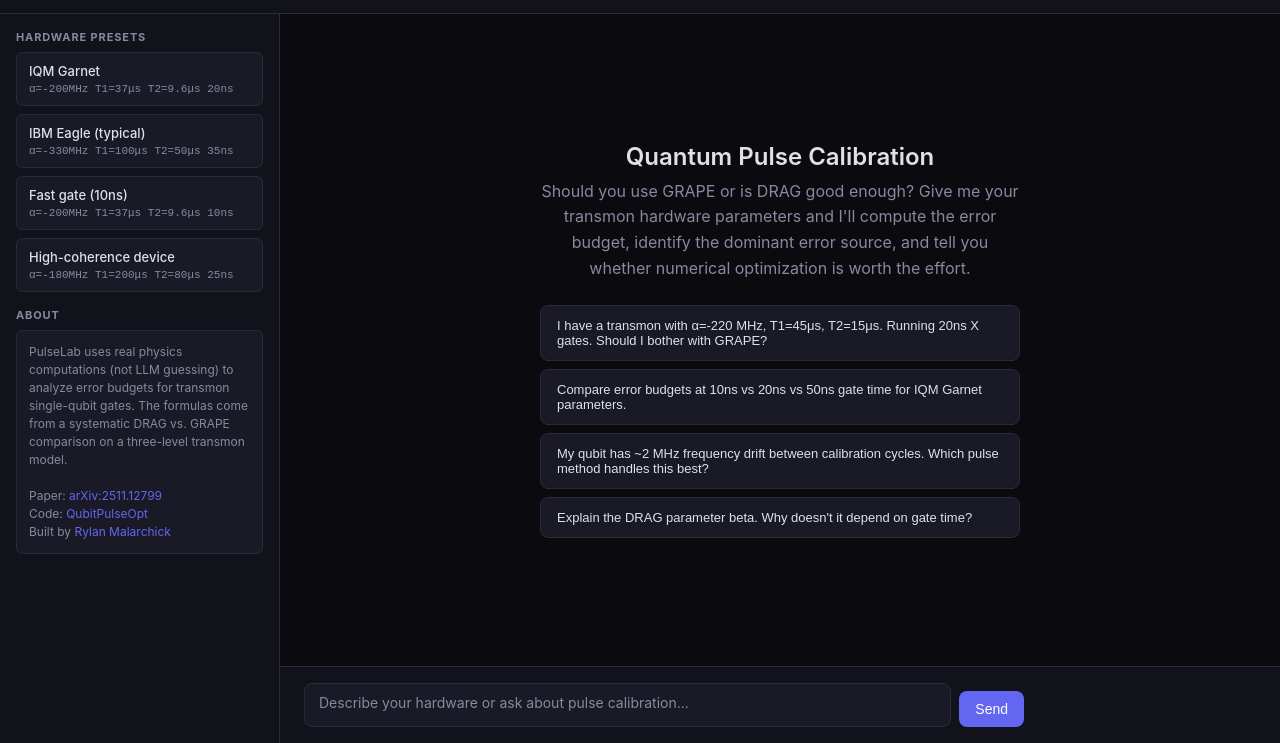
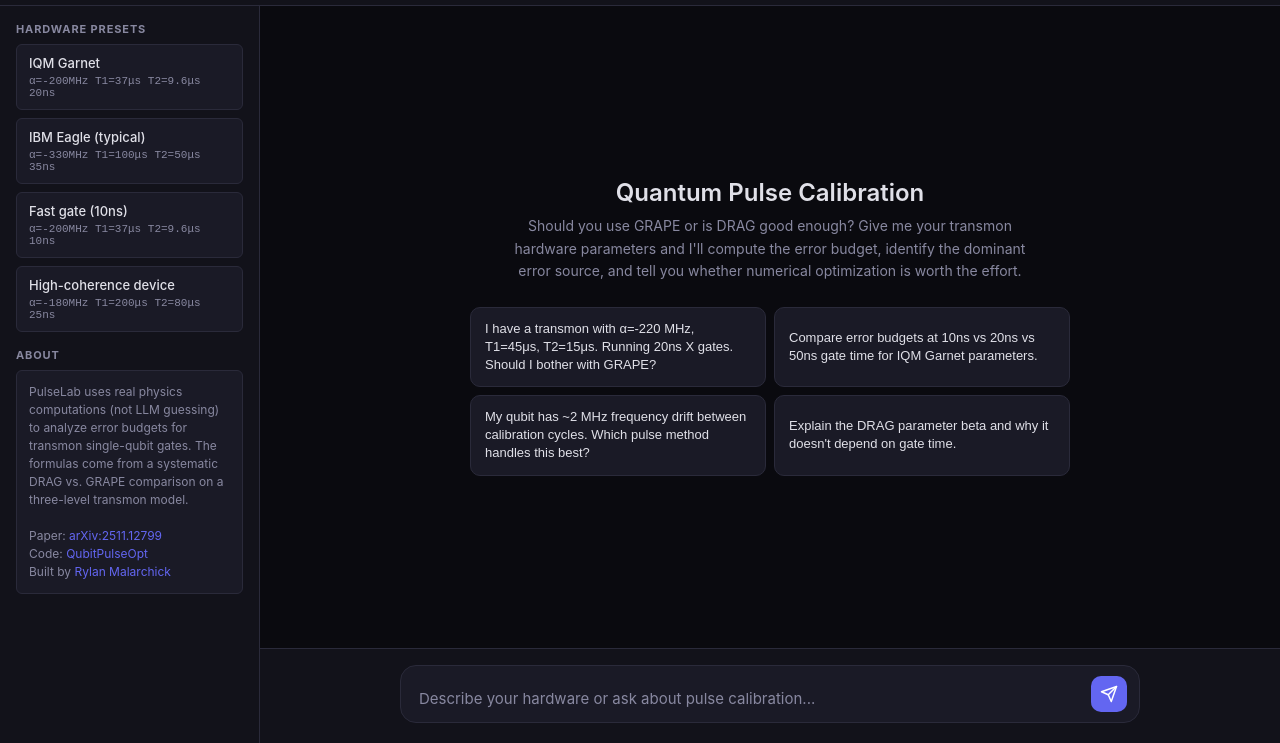
Before and after one commit to rylanmalarchick/cf_ai_rylanmalarchick, a website: page public/index.html in a window 1280 px wide. Shown: the part 57-800 px from the top of the page. Drawn offline with Linux system fonts and the light colour scheme.

Commit message:
fix: normalize Workers AI tool call format + redesign input box
Workers AI returns {name, arguments} not {function: {name, arguments}}.
Added normalizeToolCall() to handle the flat format.

Input redesigned: centered, expandable textarea (up to 200px),
rounded wrapper with send arrow icon, 2-column example grid.

````diff
--- a/public/index.html
+++ b/public/index.html
@@ -33,12 +33,13 @@
 
     /* Header */
     header {
-      padding: 16px 24px;
+      padding: 12px 24px;
       border-bottom: 1px solid var(--border);
       display: flex;
       align-items: center;
       justify-content: space-between;
       background: var(--surface);
+      flex-shrink: 0;
     }
 
     header h1 {
@@ -47,9 +48,7 @@
       letter-spacing: -0.02em;
     }
 
-    header h1 span {
-      color: var(--accent);
-    }
+    header h1 span { color: var(--accent); }
 
     .subtitle {
       font-size: 12px;
@@ -82,7 +81,7 @@
 
     /* Sidebar */
     .sidebar {
-      width: 280px;
+      width: 260px;
       border-right: 1px solid var(--border);
       background: var(--surface);
       padding: 16px;
@@ -90,6 +89,7 @@
       flex-direction: column;
       gap: 16px;
       overflow-y: auto;
+      flex-shrink: 0;
     }
 
     .sidebar h3 {
@@ -111,17 +111,8 @@
 
     .preset:hover { border-color: var(--accent); }
 
-    .preset .name {
-      font-size: 13px;
-      font-weight: 500;
-      margin-bottom: 4px;
-    }
-
-    .preset .params {
-      font-size: 11px;
-      color: var(--text-dim);
-      font-family: var(--mono);
-    }
+    .preset .name { font-size: 13px; font-weight: 500; margin-bottom: 4px; }
+    .preset .params { font-size: 11px; color: var(--text-dim); font-family: var(--mono); }
 
     .info-box {
       padding: 12px;
@@ -133,11 +124,7 @@
       color: var(--text-dim);
     }
 
-    .info-box a {
-      color: var(--accent);
-      text-decoration: none;
-    }
-
+    .info-box a { color: var(--accent); text-decoration: none; }
     .info-box a:hover { text-decoration: underline; }
 
     /* Chat area */
@@ -145,6 +132,7 @@
       flex: 1;
       display: flex;
       flex-direction: column;
+      min-width: 0;
     }
 
     .messages {
@@ -170,9 +158,7 @@
       max-width: 480px;
     }
 
-    .message.assistant {
-      align-self: flex-start;
-    }
+    .message.assistant { align-self: flex-start; }
 
     .message.assistant .content {
       padding: 12px 16px;
@@ -208,13 +194,11 @@
     }
 
     .thinking span {
-      width: 6px;
-      height: 6px;
+      width: 6px; height: 6px;
       border-radius: 50%;
       background: var(--text-dim);
       animation: pulse 1.2s infinite;
     }
-
     .thinking span:nth-child(2) { animation-delay: 0.2s; }
     .thinking span:nth-child(3) { animation-delay: 0.4s; }
 
@@ -223,53 +207,75 @@
       50% { opacity: 1; }
     }
 
-    /* Input */
+    /* ── Input area (centered, expandable) ── */
     .input-area {
-      padding: 16px 24px;
       border-top: 1px solid var(--border);
       background: var(--surface);
+      padding: 16px 24px 20px;
+      flex-shrink: 0;
+      display: flex;
+      justify-content: center;
     }
 
-    .input-row {
+    .input-wrapper {
       display: flex;
-      gap: 8px;
-      max-width: 720px;
+      gap: 10px;
+      width: 100%;
+      max-width: 740px;
+      align-items: flex-end;
+      background: var(--surface-2);
+      border: 1px solid var(--border);
+      border-radius: 16px;
+      padding: 10px 12px 10px 18px;
+      transition: border-color 0.15s;
     }
 
-    .input-row textarea {
+    .input-wrapper:focus-within {
+      border-color: var(--accent);
+    }
+
+    .input-wrapper textarea {
       flex: 1;
-      background: var(--surface-2);
-      border: 1px solid var(--border);
-      border-radius: 8px;
-      padding: 10px 14px;
+      background: transparent;
+      border: none;
       color: var(--text);
       font-family: inherit;
-      font-size: 14px;
+      font-size: 15px;
+      line-height: 1.5;
       resize: none;
       outline: none;
-      min-height: 44px;
-      max-height: 120px;
+      min-height: 24px;
+      max-height: 200px;
+      overflow-y: auto;
     }
 
-    .input-row textarea:focus { border-color: var(--accent); }
-
-    .input-row textarea::placeholder { color: var(--text-dim); }
+    .input-wrapper textarea::placeholder { color: var(--text-dim); }
 
     .send-btn {
       background: var(--accent);
       border: none;
-      border-radius: 8px;
-      padding: 10px 16px;
-      color: white;
+      border-radius: 10px;
+      width: 36px;
+      height: 36px;
       cursor: pointer;
-      font-size: 14px;
-      font-weight: 500;
       transition: background 0.15s;
-      align-self: flex-end;
+      display: flex;
+      align-items: center;
+      justify-content: center;
+      flex-shrink: 0;
     }
 
     .send-btn:hover { background: var(--accent-dim); }
-    .send-btn:disabled { opacity: 0.5; cursor: not-allowed; }
+    .send-btn:disabled { opacity: 0.4; cursor: not-allowed; }
+
+    .send-btn svg {
+      width: 18px; height: 18px;
+      fill: none;
+      stroke: white;
+      stroke-width: 2;
+      stroke-linecap: round;
+      stroke-linejoin: round;
+    }
 
     /* Welcome */
     .welcome {
@@ -278,48 +284,50 @@
       flex-direction: column;
       align-items: center;
       justify-content: center;
-      padding: 48px;
+      padding: 48px 24px;
       text-align: center;
     }
 
-    .welcome h2 {
-      font-size: 24px;
-      font-weight: 600;
-      margin-bottom: 8px;
-    }
+    .welcome h2 { font-size: 24px; font-weight: 600; margin-bottom: 8px; }
 
     .welcome p {
       color: var(--text-dim);
-      max-width: 480px;
+      max-width: 520px;
       line-height: 1.6;
       margin-bottom: 24px;
+      font-size: 14px;
     }
 
     .examples {
-      display: flex;
-      flex-direction: column;
+      display: grid;
+      grid-template-columns: 1fr 1fr;
       gap: 8px;
       width: 100%;
-      max-width: 480px;
+      max-width: 600px;
     }
 
     .example-btn {
       background: var(--surface-2);
       border: 1px solid var(--border);
-      border-radius: 8px;
-      padding: 12px 16px;
+      border-radius: 10px;
+      padding: 12px 14px;
       color: var(--text);
       cursor: pointer;
       text-align: left;
       font-size: 13px;
-      transition: border-color 0.15s;
+      line-height: 1.4;
+      transition: border-color 0.15s, background 0.15s;
     }
 
-    .example-btn:hover { border-color: var(--accent); }
+    .example-btn:hover {
+      border-color: var(--accent);
+      background: rgba(99, 102, 241, 0.05);
+    }
 
     /* Responsive */
     @media (max-width: 768px) {
       .sidebar { display: none; }
+      .examples { grid-template-columns: 1fr; }
     }
   </style>
 </head>
@@ -393,14 +401,14 @@
               My qubit has ~2 MHz frequency drift between calibration cycles. Which pulse method handles this best?
             </button>
             <button class="example-btn" onclick="sendExample(this.textContent)">
-              Explain the DRAG parameter beta. Why doesn't it depend on gate time?
+              Explain the DRAG parameter beta and why it doesn't depend on gate time.
             </button>
           </div>
         </div>
       </div>
 
       <div class="input-area">
-        <div class="input-row">
+        <div class="input-wrapper">
           <textarea
             id="input"
             placeholder="Describe your hardware or ask about pulse calibration..."
@@ -408,23 +416,22 @@
             onkeydown="handleKeydown(event)"
             oninput="autoResize(this)"
           ></textarea>
-          <button class="send-btn" id="send-btn" onclick="sendMessage()">Send</button>
+          <button class="send-btn" id="send-btn" onclick="sendMessage()" title="Send">
+            <svg viewBox="0 0 24 24"><path d="M22 2L11 13"/><path d="M22 2L15 22L11 13L2 9L22 2Z"/></svg>
+          </button>
         </div>
       </div>
     </div>
   </div>
 
   <script>
-    // ── State ──
     let ws = null;
     let sessionId = localStorage.getItem('pulselab_session') || crypto.randomUUID();
     localStorage.setItem('pulselab_session', sessionId);
     let isWaiting = false;
 
-    // ── WebSocket ──
     function connect() {
       const protocol = location.protocol === 'https:' ? 'wss:' : 'ws:';
-      // Agents SDK routes: /agents/<kebab-class-name>/<room-name>
       ws = new WebSocket(`${protocol}//${location.host}/agents/pulse-lab-agent/${sessionId}`);
 
       ws.onopen = () => {
@@ -444,7 +451,8 @@
       };
 
       ws.onmessage = (event) => {
-        const data = JSON.parse(event.data);
+        let data;
+        try { data = JSON.parse(event.data); } catch { return; }
 
         if (data.type === 'thinking') {
           showThinking();
@@ -460,14 +468,10 @@
           document.getElementById('send-btn').disabled = false;
         } else if (data.type === 'cleared') {
           document.getElementById('messages').innerHTML = '';
-          document.getElementById('messages').appendChild(
-            document.getElementById('welcome') || createWelcome()
-          );
         }
       };
     }
 
-    // ── UI ──
     function addMessage(role, content) {
       const welcome = document.getElementById('welcome');
       if (welcome) welcome.style.display = 'none';
@@ -490,13 +494,9 @@
     }
 
     function formatContent(text) {
-      // Convert code blocks
       text = text.replace(/```(\w*)\n?([\s\S]*?)```/g, '<pre>$2</pre>');
-      // Convert inline code
       text = text.replace(/`([^`]+)`/g, '<code style="background:var(--bg);padding:2px 4px;border-radius:2px;font-family:var(--mono);font-size:12px">$1</code>');
-      // Convert bold
       text = text.replace(/\*\*([^*]+)\*\*/g, '<strong>$1</strong>');
-      // Convert newlines to breaks (outside pre blocks)
       text = text.replace(/\n/g, '<br>');
       return text;
     }
@@ -517,7 +517,6 @@
       if (el) el.remove();
     }
 
-    // ── Send ──
     function sendMessage() {
       const input = document.getElementById('input');
       const text = input.value.trim();
@@ -526,7 +525,8 @@
       addMessage('user', text);
       ws.send(JSON.stringify({ type: 'chat', content: text }));
       input.value = '';
-      input.style.height = '44px';
+      input.style.height = 'auto';
+      autoResize(input);
       isWaiting = true;
       document.getElementById('send-btn').disabled = true;
     }
@@ -550,11 +550,10 @@
     }
 
     function autoResize(el) {
-      el.style.height = '44px';
-      el.style.height = Math.min(el.scrollHeight, 120) + 'px';
+      el.style.height = '24px';
+      el.style.height = Math.min(el.scrollHeight, 200) + 'px';
     }
 
-    // ── Init ──
     connect();
   </script>
 </body>
````
Also changed, not shown: src/index.ts (+25 -3 lines).
